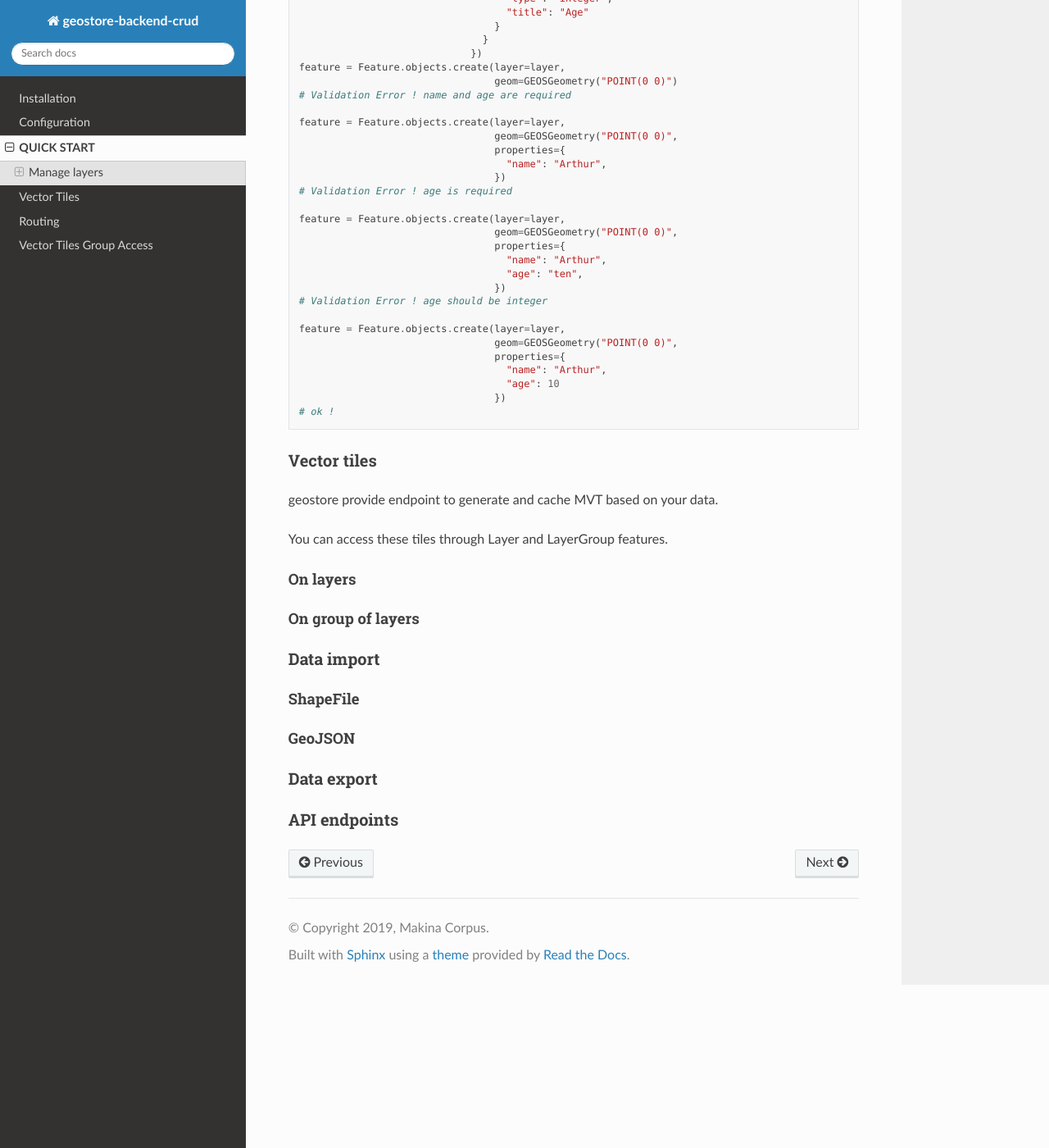
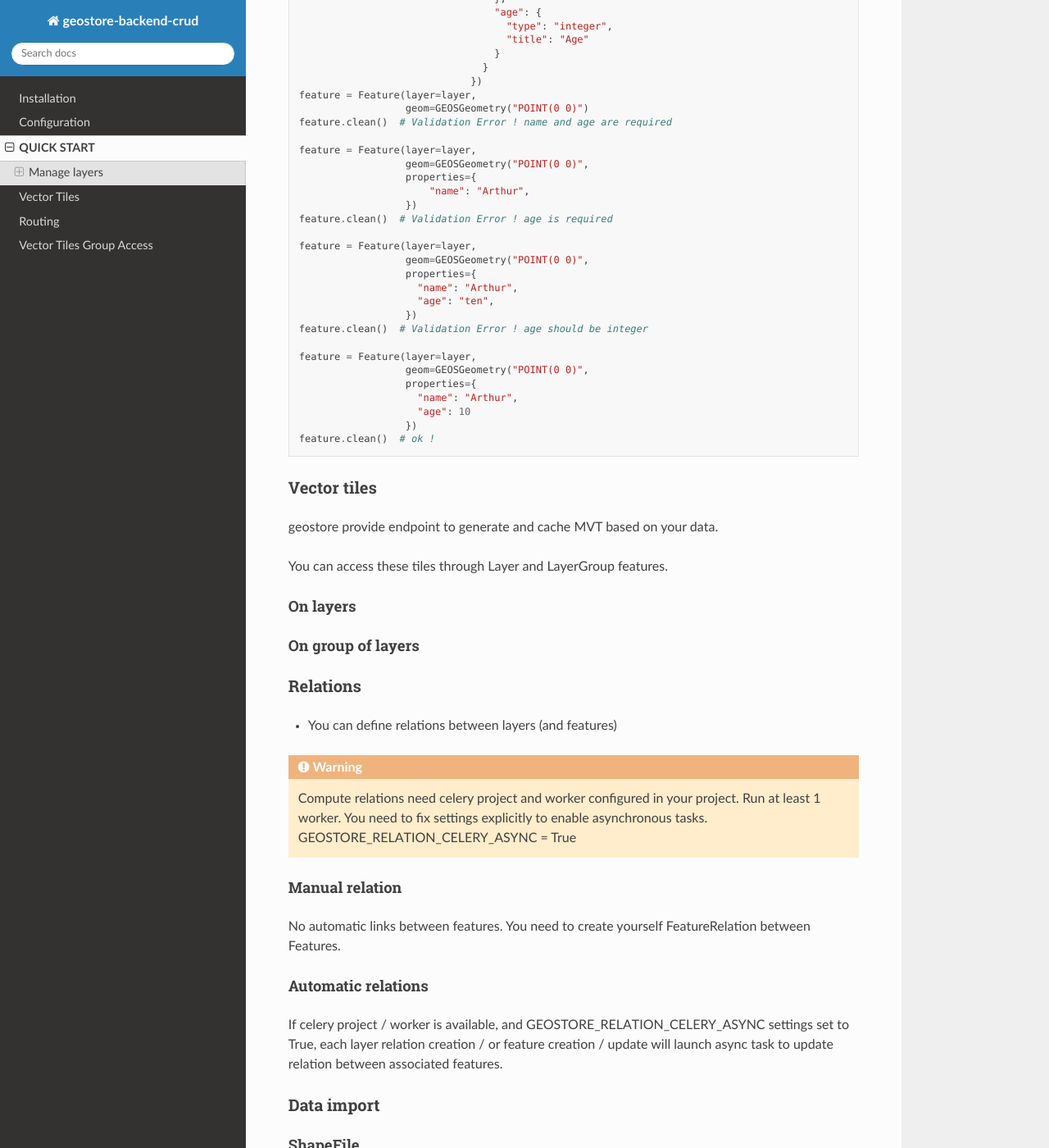
Before and after one commit to Terralego/django-geostore, a Sphinx documentation site: the page built from doc/use.rst, in a window 1280 px wide and 1400 px high, scrolled down 1756 px. Shown: the whole window at 82% size. Built offline with Sphinx 7.4.7 and the Read the Docs theme 2.0.0, drawn with Linux system fonts in a browser that asks for light colours; some of the changed text lies outside the part shown.

Commit message:
improve documentation

```diff
--- a/doc/use.rst
+++ b/doc/use.rst
@@ -47,13 +47,14 @@
   from django.contrib.geos.geometries import GEOSGeometry
 
   layer = Layer.objects.create(name='Mushroom spot 2')
-  feature = Feature.objects.create(layer=layer,
-                                   geom=GEOSGeometry("POINT(0 0)")
+  feature = Feature(layer=layer,
+                    geom=GEOSGeometry("POINT(0 0)")
+  feature.clean()  # ok
 
-  # ok
-  feature = Feature.objects.create(layer=layer,
-                                   geom=GEOSGeometry("LINESTRING((0 0), (1 1))")
-  # ok too
+  feature = Feature(layer=layer,
+                    geom=GEOSGeometry("LINESTRING((0 0), (1 1))")
+
+  feature.clean()  # ok too
 
 With validation
 ---------------
@@ -66,13 +67,14 @@
 
   layer = Layer.objects.create(name='Mushroom spot 3',
                                geom_type=GeometryTypes.Point)
-  feature = Feature.objects.create(layer=layer,
-                                   geom=GEOSGeometry("POINT(0 0)")
+  feature = Feature(layer=layer,
+                    geom=GEOSGeometry("POINT(0 0)")
 
-  # ok
-  feature = Feature.objects.create(layer=layer,
-                                   geom=GEOSGeometry("LINESTRING((0 0), (1 1))")
-  # validation error !
+  feature.clean()  # ok
+
+  feature = Feature(layer=layer,
+                    geom=GEOSGeometry("LINESTRING((0 0), (1 1))")
+  feature.clean()  # validation error !
 
 
 JSON schema definition / validation
@@ -105,32 +107,32 @@
                                    }
                                  }
                                })
-  feature = Feature.objects.create(layer=layer,
-                                   geom=GEOSGeometry("POINT(0 0)")
-  # Validation Error ! name and age are required
+  feature = Feature(layer=layer,
+                    geom=GEOSGeometry("POINT(0 0)")
+  feature.clean()  # Validation Error ! name and age are required
 
-  feature = Feature.objects.create(layer=layer,
-                                   geom=GEOSGeometry("POINT(0 0)",
-                                   properties={
-                                     "name": "Arthur",
-                                   })
-  # Validation Error ! age is required
+  feature = Feature(layer=layer,
+                    geom=GEOSGeometry("POINT(0 0)",
+                    properties={
+                        "name": "Arthur",
+                    })
+  feature.clean()  # Validation Error ! age is required
 
-  feature = Feature.objects.create(layer=layer,
-                                   geom=GEOSGeometry("POINT(0 0)",
-                                   properties={
-                                     "name": "Arthur",
-                                     "age": "ten",
-                                   })
-  # Validation Error ! age should be integer
+  feature = Feature(layer=layer,
+                    geom=GEOSGeometry("POINT(0 0)",
+                    properties={
+                      "name": "Arthur",
+                      "age": "ten",
+                    })
+  feature.clean()  # Validation Error ! age should be integer
 
-  feature = Feature.objects.create(layer=layer,
-                                   geom=GEOSGeometry("POINT(0 0)",
-                                   properties={
-                                     "name": "Arthur",
-                                     "age": 10
-                                   })
-  # ok !
+  feature = Feature(layer=layer,
+                    geom=GEOSGeometry("POINT(0 0)",
+                    properties={
+                      "name": "Arthur",
+                      "age": 10
+                    })
+  feature.clean()  # ok !
 
 
 Vector tiles
@@ -149,6 +151,27 @@
 ------------------
 
 
+Relations
+=========
+
+* You can define relations between layers (and features)
+
+.. warning::
+    Compute relations need celery project and worker configured in your project.
+    Run at least 1 worker.
+    You need to fix settings explicitly to enable asynchronous tasks.
+    GEOSTORE_RELATION_CELERY_ASYNC = True
+
+Manual relation
+---------------
+
+No automatic links between features. You need to create yourself FeatureRelation between Features.
+
+Automatic relations
+-------------------
+
+If celery project / worker is available, and GEOSTORE_RELATION_CELERY_ASYNC settings set to True,
+each layer relation creation / or feature creation / update will launch async task to update relation between associated features.
 
 Data import
 ===========
```
